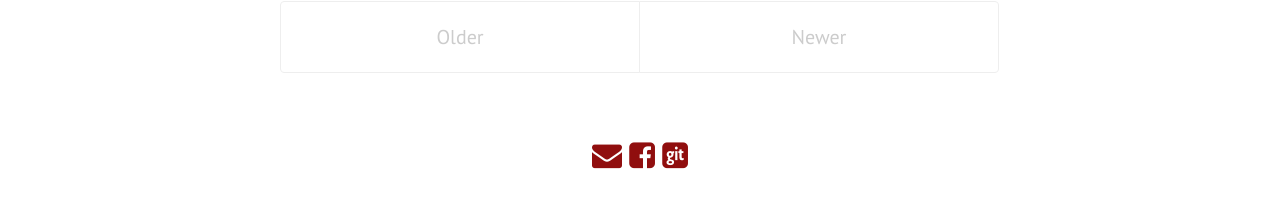
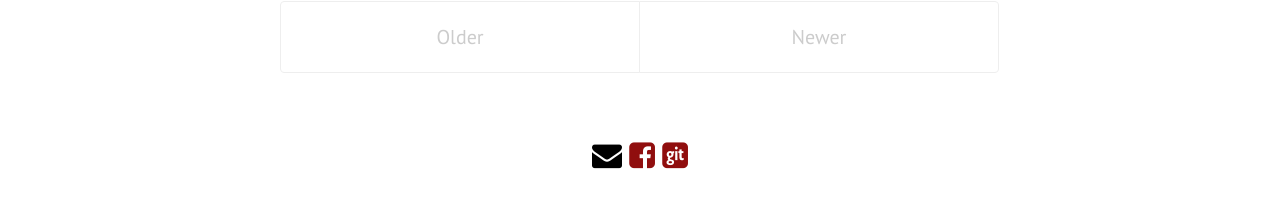
Before and after one commit to cholnh/cholnh.github.io, a Jekyll site: the page built from index.html, in a window 1280 px wide. Shown: the part 679-887 px from the top of the page. Built offline with Jekyll 4.4.1, drawn with Linux system fonts in a browser that asks for light colours; Markdown is read by kramdown in place of the engine named in the settings; the list of posts is cut into pages by our own code.

Commit message:
Update svg-icons.html

```diff
--- a/_includes/svg-icons.html
+++ b/_includes/svg-icons.html
@@ -1,6 +1,6 @@
 <link rel="stylesheet" href="https://cdnjs.cloudflare.com/ajax/libs/font-awesome/4.7.0/css/font-awesome.min.css">
 <div class="svg" style="text-align: center; font-size: 30px;">
-{% if site.footer-links.email %}<a href="mailto:{{ site.footer-links.email }}"><i class="fa fa-envelope"></i></a>{% endif %}
+{% if site.footer-links.email %}<a href="mailto:{{ site.footer-links.email }}"><i class="fa fa-envelope" style="color:black;"></i></a>{% endif %}
 {% if site.footer-links.facebook %}<a href="https://www.facebook.com/{{ site.footer-links.facebook }}"><i class="fa fa-facebook-square"></i></a>{% endif %}
 {% if site.footer-links.github %}<a href="https://github.com/{{ site.footer-links.github }}"><i class="fa fa-git-square"></i></a>{% endif %}
 </div>
```
